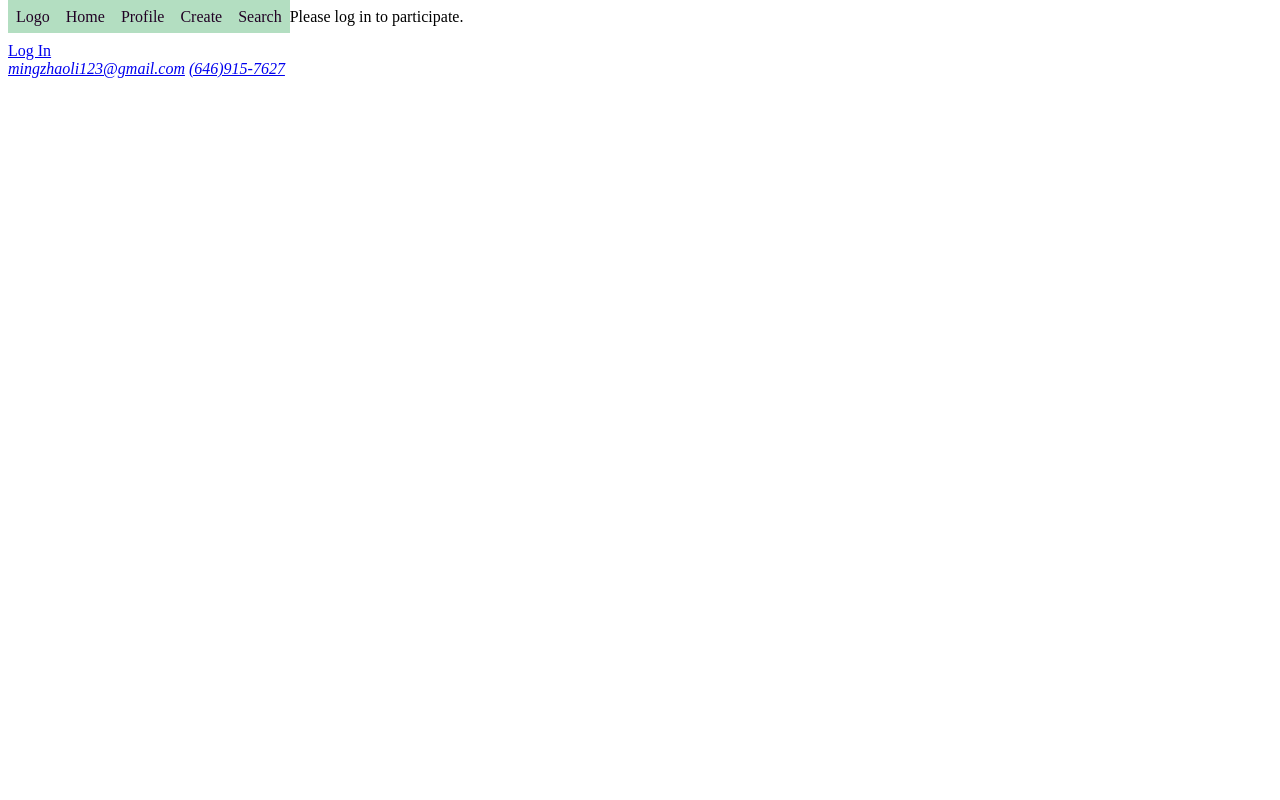
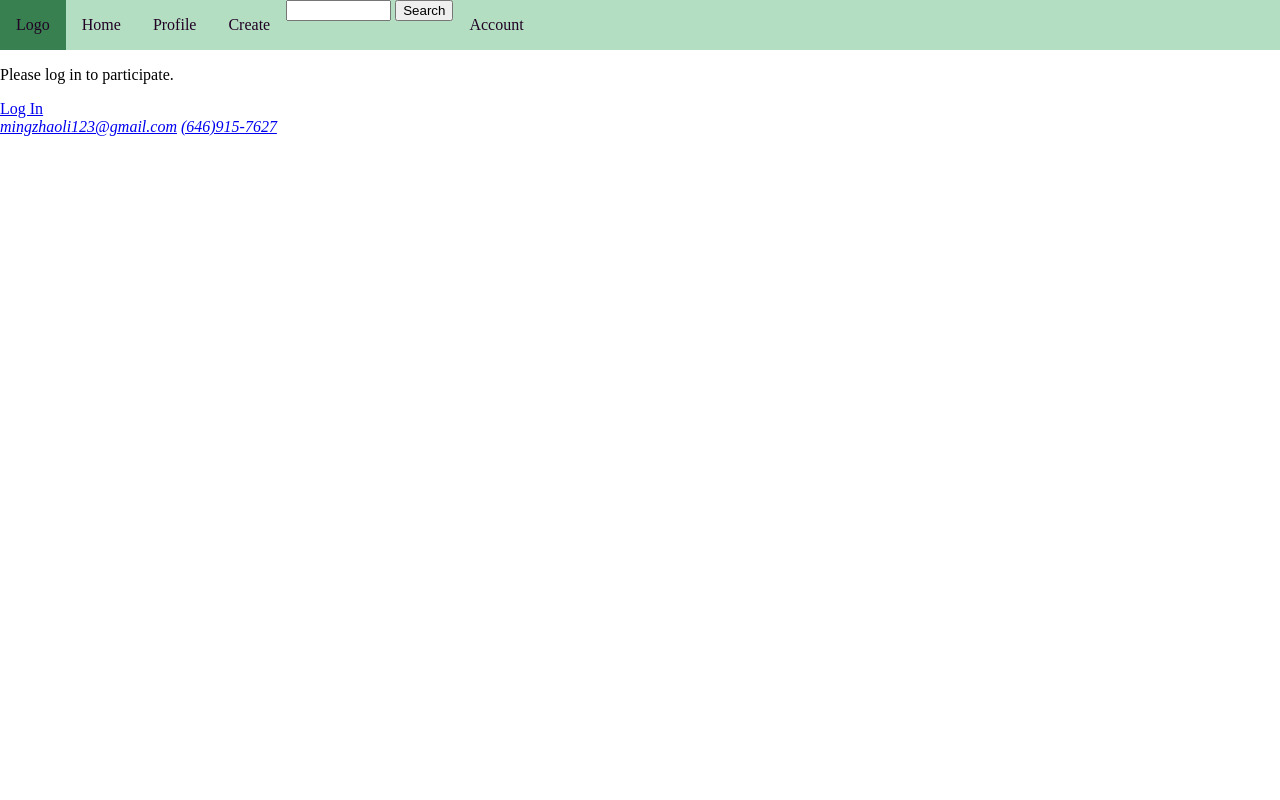
Before and after one commit to mingzhaoli/django_blog_site, a Django app: template blog_site/templates/home.html in a window 1280 px wide. Run offline with Django 3.2, Linux system fonts and the light colour scheme; the template is opened without the code that fills it, so the values that code supplies are empty.

Commit message:
Added search bar, Changes to post list css

```diff
--- a/blog_site/posts_system/templates/posts_system/post_list.html
+++ b/blog_site/posts_system/templates/posts_system/post_list.html
@@ -8,6 +8,8 @@
 <div class="blog_list">
 
     {% if post_list %}
+
+        <div class="blog_card">
 
             <ul>
                 {% for post in post_list %}
@@ -25,6 +27,8 @@
                 {% endfor %}
             </ul>
 
+        </div>
+
     {% endif %}
 
 </div>
--- a/blog_site/static/style.css
+++ b/blog_site/static/style.css
@@ -1,18 +1,28 @@
+/* Base css */
+body{
+    margin: 0;
+}
+
 /* Navigation Bar CSS */
 .navbar ul{
+    height: 50px;
     list-style-type: none;
     margin: 0;
     padding: 0;
+    overflow: hidden;
+    background-color: #B3DEC1;
 }
 .navbar li{
     float: left;
 }
 .navbar a{
+    display: block;
     text-decoration: none;
+    text-align: center;
     color: #210124;
-    padding: 8px;
-    background-color: #B3DEC1;
+    padding: 16px;
 }
-.navbar nav{
-    display: inline-flex;
+
+.navbar a:hover{
+    background-color: #388050;
 }
--- a/blog_site/templates/navbar.html
+++ b/blog_site/templates/navbar.html
@@ -3,10 +3,22 @@
 
 <nav class="navbar">
     <ul>
-        <li> <a href="#">Logo </a></li>
-        <li> <a href="#">Home </a></li>
-        <li> <a href="#">Profile </a></li>
-        <li> <a href="#">Create </a></li>
-        <li> <a href="#">Search </a></li>
+        <li> <a href="#" class="logo"> Logo </a> </li>
+        <li> <a href="#" class="nav-item"> Home </a> </li>
+        <li> <a href="#" class="nav-item"> Profile </a> </li>
+        <li> <a href="#" class="nav-item"> Create </a> </li>
+        <li>
+            <form action="">
+                <input type="text" name="search-bar" id="search-bar" size="10">
+                <button class="nav-item search-button" type="button"> Search </button>
+            </form>
+        </li>
+        <li> <a href="#" class="nav-item account-logo" for="account-dropdown"> Account </a> </li>
     </ul>
 </nav>
+
+<!-- <select name="account-dropdown" id="account-dropdown">
+    <option value="profile">Profile</option>
+    <option value="follow">Following</option>
+    <option value="logout">Logout</option>
+</select> -->
```
Also changed, not shown: blog_site/posts_system/static/posts_system/style.css (+13 -2 lines). Lines whose indentation alone changed are shown as unchanged.
